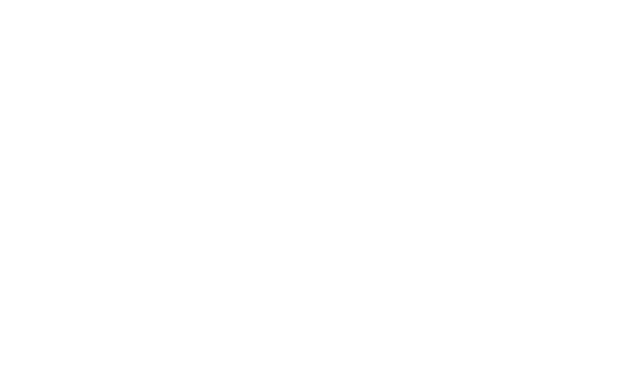
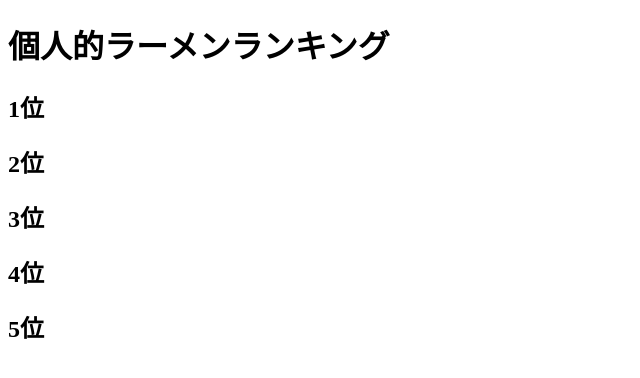
Before and after one commit to 1f10260220/cs1-2026-class1-team15-project, a plain HTML site: page index.html in a window 1280 px wide. Shown: the whole page, without its empty margins (0-640 px from the left). Drawn offline with Linux system fonts and the light colour scheme.

Commit message:
Update index.html

```diff
--- a/index.html
+++ b/index.html
@@ -1,10 +1,19 @@
 <!DOCTYPE html>
-<html lamg="ja">
+<html lang="ja">
     <head>
-        <title>八番出口</title>
-        <meta　charset="UTF-8">
+        <title>ラーメン</title>
+        <meta charset="UTF-8">
     </head>
     <body>
+        <h1>個人的ラーメンランキング</h1>
+
+        <h2>1位</h2>
+        <h2>2位</h2>
+        <h2>3位</h2>
+        <h2>4位</h2>
+        <h2>5位</h2>
+
+
 
     </body>
 
```
